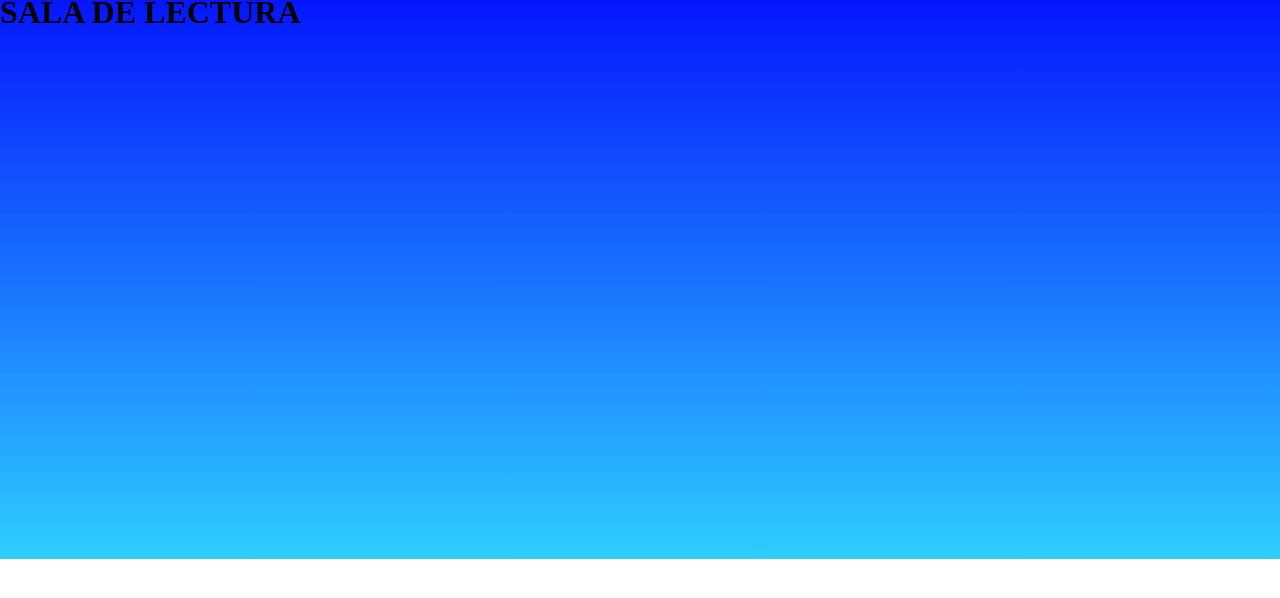
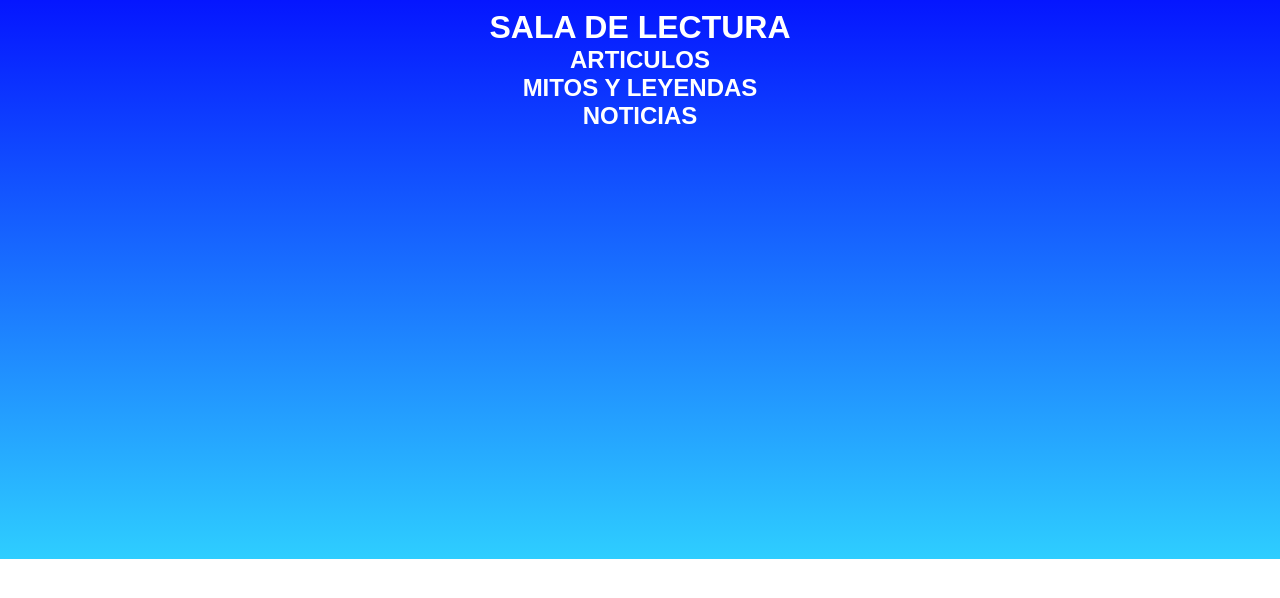
Before and after one commit to Constanza-Mardones/weekend-code, a plain HTML site: page WeekendCode/lectura.html in a window 1280 px wide. Shown: the part 66-664 px from the top of the page. Drawn offline with Linux system fonts and the light colour scheme.

Commit message:
retoques

```diff
--- a/WeekendCode/css/style.css
+++ b/WeekendCode/css/style.css
@@ -53,7 +53,7 @@ nav .linea:hover{
     margin-top: 50px;
 }
 .botoniz{
-    margin-top: 100px;
+    margin-top: 80px;
     width: 400px;
     display: inline-block;
     text-align: center;
@@ -61,7 +61,7 @@ nav .linea:hover{
     color:white;
 }
 .botonder{
-    margin-top: 100px;
+    margin-top: 80px;
     width: 400px;
     display: inline-block;
     text-align: center;
@@ -144,3 +144,12 @@ nav .linea:hover{
     margin: 0 auto;
 }
 /* lectura html */
+.lectura{
+    text-align: center;
+    font-family: arial;
+    text-align: center;
+    color:white;
+}
+.lectura h1{
+    margin-top: 15px;
+}
--- a/WeekendCode/lectura.html
+++ b/WeekendCode/lectura.html
@@ -12,12 +12,23 @@
                 <ul>
                     <li class="linea"><a href="juegos.html">JUEGOS</a></li>
                     <li class="linea"><a href="lectura.html">LECTURA</a></li>
-
                 </ul>
             </div>
         </nav>
         <div class="lectura">
-            <h1>SALA DE LECTURA </h1>
+            <h1>SALA DE LECTURA</h1>
+            <div class="Articulos">
+
+                <h2>ARTICULOS</h2>
+            </div>
+            <div class="leyendas">
+
+                <h2>MITOS Y LEYENDAS</h2>
+            </div>
+            <div class="noticias">
+
+                <h2>NOTICIAS</h2>
+            </div>
         </div>
     </body>
 </html>
```
